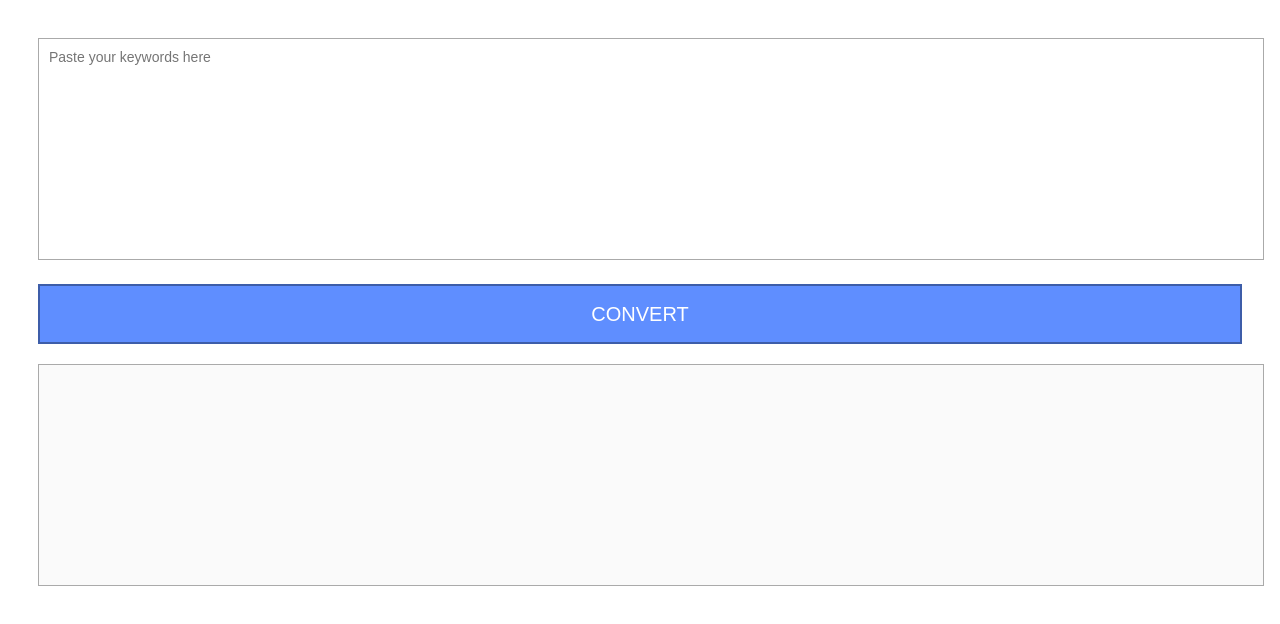
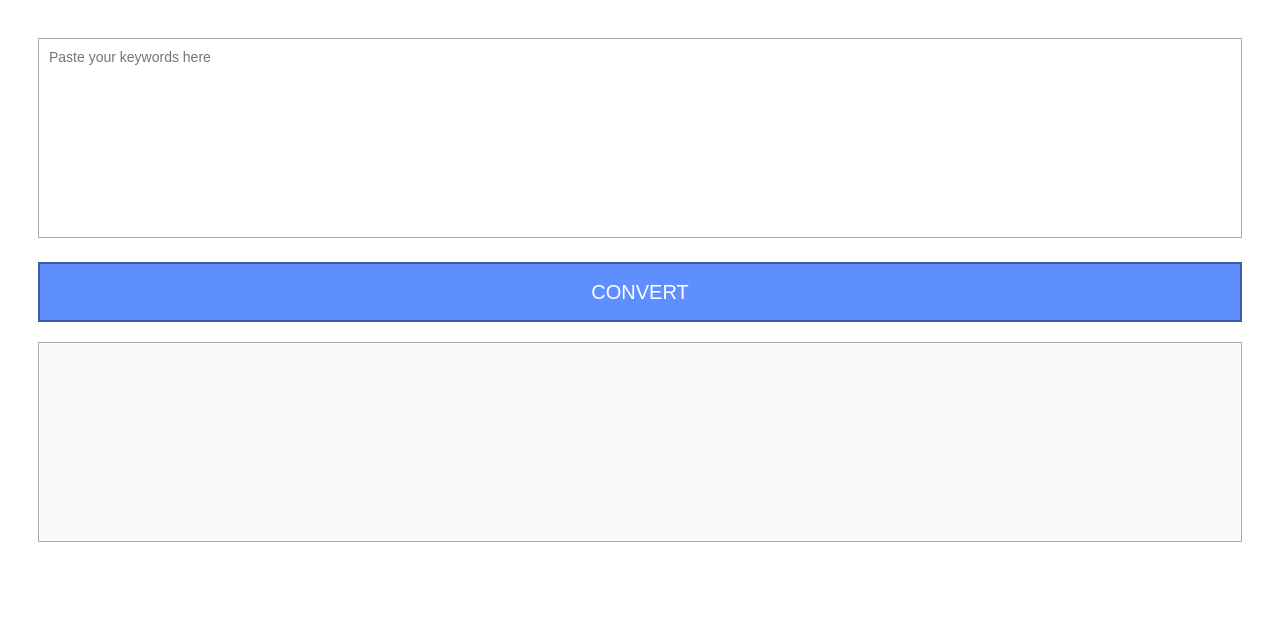
Before and after one commit to fdaciuk/Google-Adwords-Broad-Matching, a website: page index.html in a window 1280 px wide. Drawn offline with Linux system fonts and the light colour scheme.

Commit message:
Add box-sizing in CSS

```diff
--- a/index.html
+++ b/index.html
@@ -5,6 +5,13 @@
     <title>Google Adwords Broad Matching</title>
 
     <style>
+        * {
+            -webkit-box-sizing: border-box;
+            -moz-box-sizing: border-box;
+            -ms-box-sizing: border-box;
+            box-sizing: border-box;
+        }
+
         body {
             padding: 30px;
         }
```
